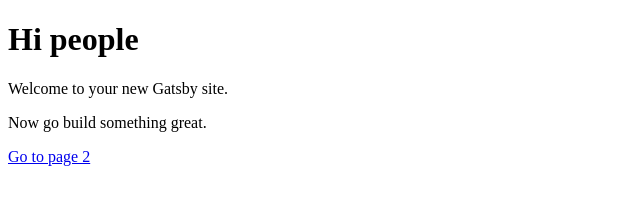
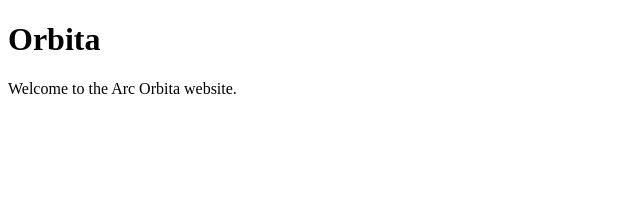
Before and after one commit to benadamstyles/arc-orbita, a Gatsby site: page / in a window 1280 px wide. Shown: the whole page, without its empty margins (0-640 px from the left). Built offline with nearby package versions, Linux system fonts and the light colour scheme; Gatsby itself is replaced by a stand-in of ours.

Commit message:
remove page-2.js

```diff
--- a/src/pages/index.js
+++ b/src/pages/index.js
@@ -5,10 +5,8 @@ import Link from 'gatsby-link'
 
 const IndexPage = () => (
   <div>
-    <h1>Hi people</h1>
-    <p>Welcome to your new Gatsby site.</p>
-    <p>Now go build something great.</p>
-    <Link to="/page-2/">Go to page 2</Link>
+    <h1>Orbita</h1>
+    <p>Welcome to the Arc Orbita website.</p>
   </div>
 )
 
```
Also changed, not shown: src/pages/page-2.js (deleted, +0 -12 lines).
